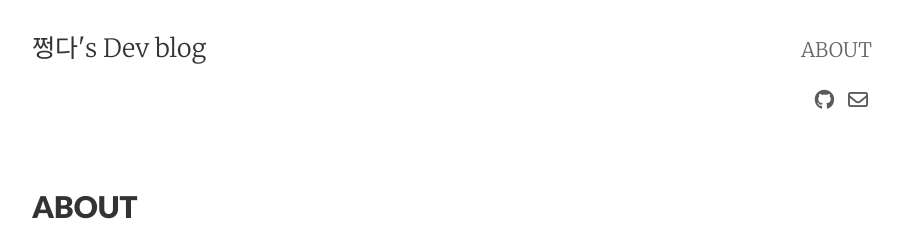
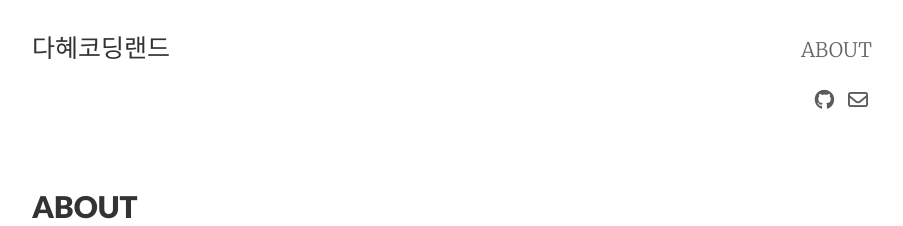
Before and after one commit to dh00023/dh00023.github.io, a Jekyll site: the page built from about.md, in a window 1280 px wide. Shown: the top 226 px of the page, without its empty margins (188-1091 px from the left). Built offline with Jekyll 4.4.1, drawn with Linux system fonts in a browser that asks for light colours; nearby versions of some CDN libraries.

Commit message:
페이지 이름변경

```diff
--- a/_config.yml
+++ b/_config.yml
@@ -1,5 +1,5 @@
 # Site settings
-title:       쩡다's Dev blog
+title:       다혜코딩랜드
 email:       dh0023@likelion.org
 author:      Dahye Jeong
 description: "개발 공부를 기록하는 블로그입니다."
```
